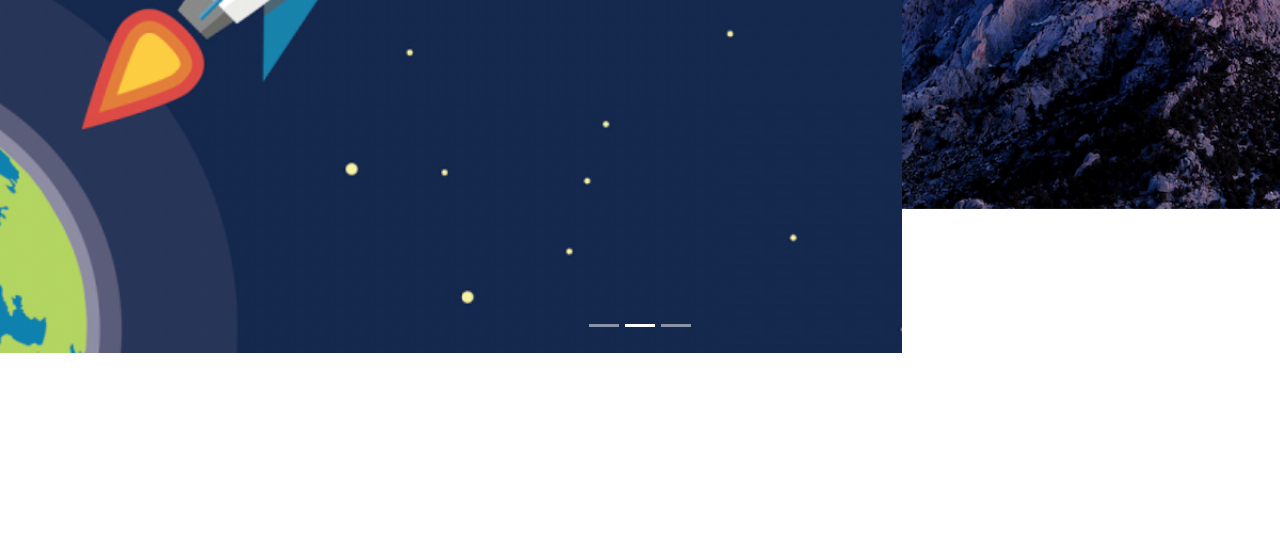
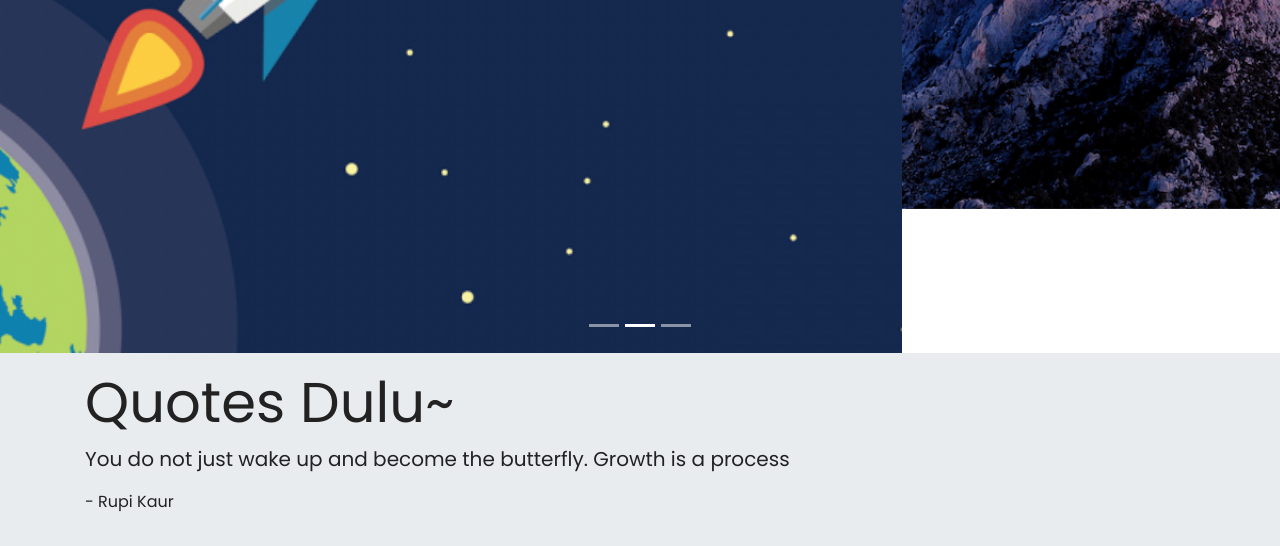
Before and after one commit to ayukinanthi/tugasweb-bootstrap, a plain HTML site: page index.html in a window 1280 px wide. Shown: the part 515-1061 px from the top of the page. Before the commit the page ends 868 px from the top, so only its background shows below. Drawn offline with nearby package versions, Linux system fonts and the light colour scheme.

Commit message:
Update index.html
membuat jumbotron

```diff
--- a/index.html
+++ b/index.html
@@ -72,3 +72,12 @@
     <span class="sr-only">Next</span>
   </a>
 </div>
+
+<!--- Jumbotron -->
+<div class="jumbotron jumbotron-fluid">
+  <div class="container">
+    <h5 class="display-4">Quotes Dulu~</h5>
+    <p class="lead">You do not just wake up and become the butterfly. Growth is a process</p>
+    <p>- Rupi Kaur</p>
+  </div>
+</div>
```
